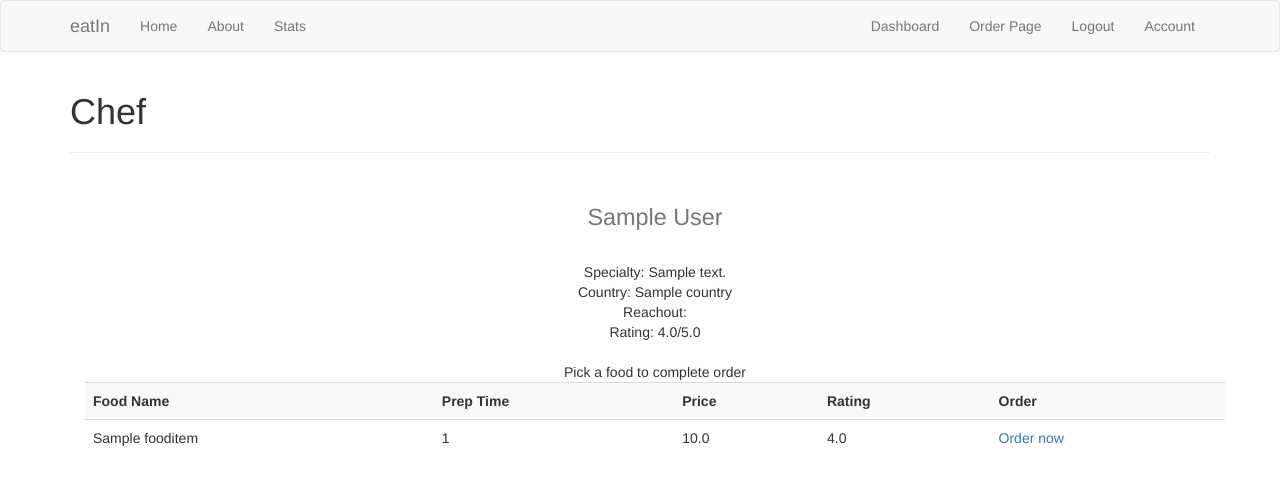
After one commit to oya163/eatIn, a Flask app: page /chef/1 in a window 1280 px wide. The commit adds this page. Shown: the top 485 px of the page. Run offline with Flask 2, Linux system fonts and the light colour scheme; the visitor is signed in with stand-in values (Sample User, id 1); tables that the repository leaves empty hold one stand-in row (values such as "Sample post"); some libraries are stand-ins or nearby versions.

Commit message:
2 ways of ordering: find a chef -> pick food, find a food -> pick chef

```diff
--- a/main.py
+++ b/main.py
@@ -158,6 +158,20 @@ def fooditem(foodid, chefid = None):
 
     return render_template('fooditem.html', food = food,
                                             chefs = chefs)
+# END fooditem
+
+
+@app.route('/chef', methods=['GET'])
+@app.route('/chef/', methods=['GET'])
+@app.route('/chef/<chefid>', methods=['GET'])
+@is_logged_in
+def chef(chefid, foodid = None):
+    chef = models.get_chef_by_id(chefid)
+    foods = models.get_fooditems_by_chef_id(int(chefid))
+
+    return render_template('chef.html', chef = chef,
+                                        foods = foods)
+# END chef
 
 
 @app.route('/confirmorder/<foodid>/<chefid>', methods=['GET', 'POST'])
@@ -183,6 +197,7 @@ def confirmorder(foodid, chefid):
     return render_template('confirmorder.html', form = form,
                                                 food = food,
                                                 chef = chef)
+# END confirmorder
 
 
 @app.route('/orderhistory')
@@ -195,6 +210,7 @@ def orderhistory():
 @app.route('/about/')
 def about():
     return render_template('about.html')
+# END about
 
 
 @app.route('/contactus')
@@ -287,7 +303,7 @@ def account():
             zipcode   = chef.zipcode
             countryid = chef.countryid
             phoneno   = chef.phone_number
-            chefspec  = chef.get_speciality()
+            chefspec  = chef.get_specialty()
             custpref  = cust.preference
         elif (chef):
             usertype  = "chef"
@@ -298,7 +314,7 @@ def account():
             zipcode   = chef.zipcode
             countryid = chef.countryid
             phoneno   = chef.phone_number
-            chefspec  = chef.get_speciality()
+            chefspec  = chef.get_specialty()
         elif (cust):
             usertype  = "customer"
             aptno     = cust.address
@@ -363,6 +379,7 @@ def orderpage():
 @is_logged_in
 def dashboard_order():
     return render_template('dashboard_order.html')
+# END dashboard_order
 
 
 @app.route('/statistics', methods=['GET'])
@@ -380,6 +397,7 @@ def statistics():
     return render_template('statistics.html', chefs = chefs,
                                               foods = foods,
                                               cuisines = cuisines)
+# END statistics
 
 
 @app.route('/cheflist', methods=['GET', 'POST'])
@@ -399,6 +417,7 @@ def cheflist():
 
     return render_template('cheflist.html', form = form,
                                             chefs = [])
+# END cheflist
 
 
 @app.route('/foodlist', methods=['GET', 'POST'])
@@ -418,6 +437,7 @@ def foodlist():
 
     return render_template('foodlist.html', form = form,
                                             foods = [])
+# END foodlist
 
 
 def update_session(user):
--- a/models.py
+++ b/models.py
@@ -87,7 +87,7 @@ class Chef(db.Model):
     def get_user(self):
         return get_user_by_id(self.userid)
 
-    def get_speciality(self):
+    def get_specialty(self):
         chefspec = ChefSpecial.query.filter_by(chefid = self.chefid).first()
         if (chefspec != None):
             cuisine = Cuisine.query.filter_by(cuisineid = chefspec.cuisineid).first()
@@ -389,6 +389,10 @@ def get_fooditems_by_cuisine_id(_cuisineid):
         foods.append(r)
 
     return foods
+# END get_fooditems_by_cuisine_id
+
+def get_fooditems_by_chef_id(_chefid):
+    return get_fooditems_by_cuisine_id(get_chef_by_id(_chefid).get_specialty().cuisineid)
 # END get_fooditems_by_cuisine_id
 
 
--- /dev/null
+++ b/templates/chef.html
@@ -0,0 +1,39 @@
+{% extends 'layout.html' %}
+
+{% block body %}
+    {% from "includes/_formhelpers.html" import render_field %}
+    <h1>Chef<br/></h1>
+    <hr/>
+
+    <div class = "container" align="center">
+
+    <h1><small>{{ chef.get_full_name() }}</small></h1>
+    <br/>
+    Specialty: {{ chef.get_specialty().cuisine_name }} <br/>
+    Country: {{ chef.get_country().countryname }} <br/>
+    Reachout: <br/>
+    Rating: {{ chef.rating }}/5.0 <br/>
+
+    <br/>
+    Pick a food to complete order
+    <table class="table table-striped">
+        <tr>
+            <th>Food Name</th>
+            <th>Prep Time</th>
+            <th>Price</th>
+            <th>Rating</th>
+            <th>Order</th>
+        </tr>
+        {% for food in foods %}
+            <tr>
+                <td>{{ food[3] }}</td>
+                <td>{{ food[5] }}</td>
+                <td>{{ food[7] }}</td>
+                <td>{{ food[6] }}</td>
+                <td><a href="{{ url_for('confirmorder', foodid=food[0], chefid=chef.chefid) }}">Order now</a></td>
+            </tr>
+        {% endfor %}
+    </table>
+
+    </div>
+{% endblock %}
--- a/templates/cheflist.html
+++ b/templates/cheflist.html
@@ -27,8 +27,8 @@
             </tr>
             {% for chef in chefs %}
                 <tr>
-                    <td>{{ chef.get_full_name() }}</td>
-                    <td>{{ chef.get_speciality().cuisine_name }}</td>
+                    <td><a href="{{ url_for('chef', chefid=chef.chefid) }}">{{ chef.get_full_name() }}</td>
+                    <td>{{ chef.get_specialty().cuisine_name }}</td>
                     <td>{{ chef.get_country().countryname }}</td>
                     <td></td>
                 </tr>
```
Also changed, not shown: templates/dashboard_order.html (+7 -5 lines).
